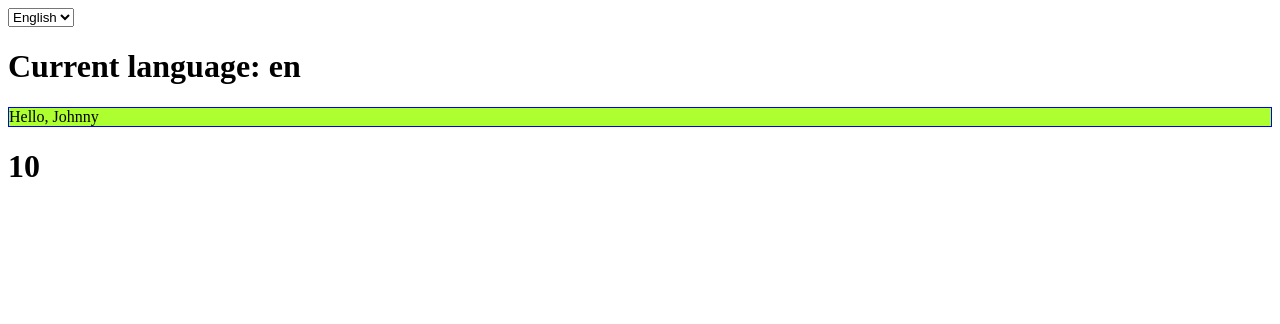
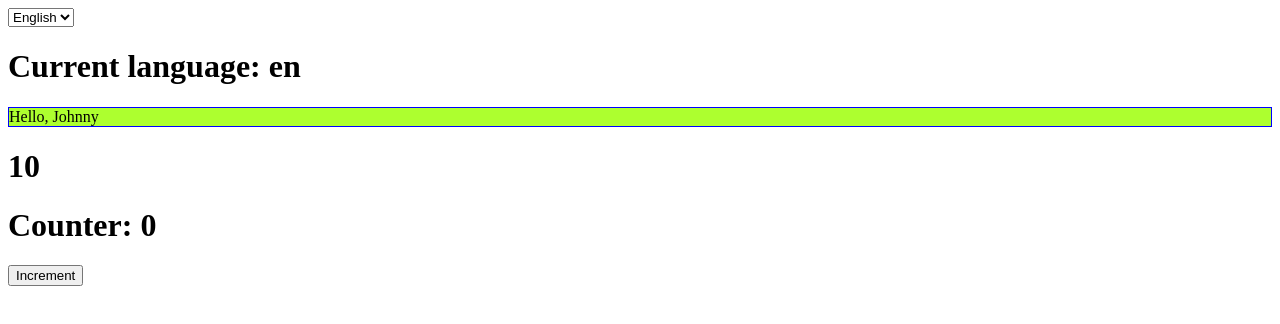
Before and after one commit to Marius0092/react-exercises, a React (Create React App) app: page / in a window 1280 px wide. Shown: the top 324 px of the page. Built offline with nearby package versions, Linux system fonts and the light colour scheme.

Commit message:
useState-01

```diff
--- a/src/App.js
+++ b/src/App.js
@@ -4,6 +4,7 @@ import { LanguageContext } from "./LanguageContext";
 import { useState } from "react";
 import { Welcome } from "./Welcome";
 import { Sum } from "./Sum";
+import { ClickCounter } from "./ClickCounter";
 
 export function App() {
 
@@ -24,6 +25,7 @@ export function App() {
             </LanguageContext.Provider>
             <Welcome />
             <Sum />
+            <ClickCounter />
         </div>
     )
 }
--- a/src/ClickCounter.js
+++ b/src/ClickCounter.js
@@ -1,25 +1,20 @@
-import React from "react";
+import React, { useState } from "react";
 import { CounterDisplay } from "./CounterDisplay";
 
-export class ClickCounter extends React.Component {
-    state = {
-        count: this.props.initialValue,
+export function ClickCounter() {
+
+    const [counter, setCounter] = useState(0)
+
+    const handleCounterIncrement = () => {
+        setCounter(counter + 1)
     }
 
-    counterIncrement = () => {
-        this.setState(state => {
-            return {
-                count: state.count + this.props.incrementAmount
-            }
-        })
-    }
 
-    render(){
         return (
             <div>
-                <CounterDisplay count = {this.state.count} />
-                <button onClick={this.counterIncrement}>Increment</button>
+                <CounterDisplay count = {counter} />
+                <button onClick={handleCounterIncrement}>Increment</button>
             </div>
         )
-    }
+
 }
```
